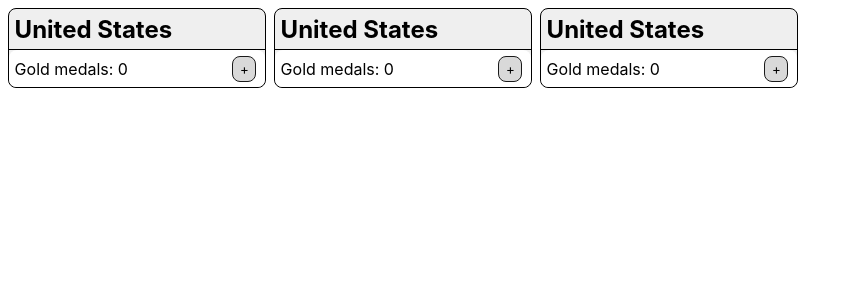
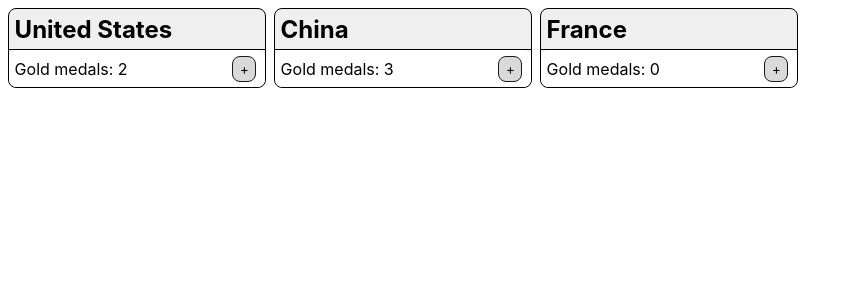
Before and after one commit to manderson116/medals-radix, a React (Vite) app: page / in a window 1280 px wide. Shown: the top 300 px of the page, without its empty margins (0-853 px from the left). Built offline with nearby package versions, Linux system fonts and the light colour scheme.

Commit message:
[2.02] Country props 🚀 🐧 Add props to each Country component 🐧 Display details using props

```diff
--- a/src/App.jsx
+++ b/src/App.jsx
@@ -11,7 +11,7 @@ function App() {
   return (
     <div className="countries">
       {countries.map((country) => (
-        <Country key={country.id} />
+        <Country key={country.id} country={country} />
       ))}
     </div>
   );
--- a/src/components/Country.jsx
+++ b/src/components/Country.jsx
@@ -1,6 +1,6 @@
 import { useState } from "react";
 
-function Country() {
+function Country(props) {
   const [name, setName] = useState("United States");
   const [gold, setGold] = useState(0);
 
@@ -10,9 +10,9 @@ function Country() {
 
   return (
     <div className="country">
-      <h2>{name}</h2>
+      <h2>{props.country.name}</h2>
       <div>
-        Gold medals: {gold}
+        Gold medals: {props.country.gold}
         <button onClick={handleClick}>+</button>
       </div>
     </div>
```
